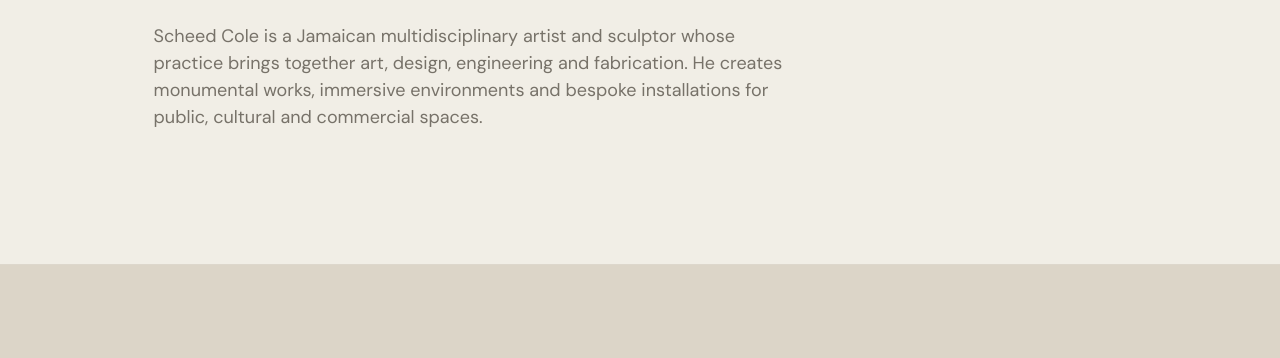
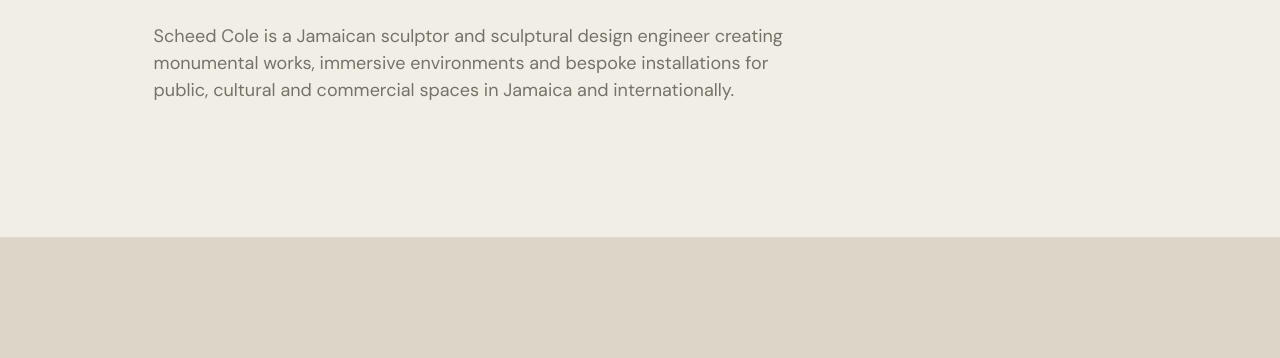
Before and after one commit to nufcreatives-byte/scheedcole, a plain HTML site: page about.html in a window 1280 px wide. Shown: the part 442-800 px from the top of the page. Drawn offline with nearby package versions, Linux system fonts and the light colour scheme; a web font is replaced by a local one.

Commit message:
Update About introduction with international scope

```diff
--- a/about.html
+++ b/about.html
@@ -3,7 +3,7 @@
 <head><meta charset="UTF-8"><meta name="viewport" content="width=device-width,initial-scale=1.0"><meta name="description" content="Learn about Scheed Cole, a Jamaican sculptor and sculptural design engineer creating monumental sculpture, public art, immersive environments and bespoke installations in Jamaica and internationally."><title>About — Scheed Cole</title><link rel="preconnect" href="https://fonts.googleapis.com"><link rel="preconnect" href="https://fonts.gstatic.com" crossorigin><link href="https://fonts.googleapis.com/css2?family=DM+Sans:wght@400;500;600&family=Playfair+Display:ital,wght@0,500;1,500&display=swap" rel="stylesheet"><link rel="stylesheet" href="styles.css"></head>
 <body><header class="site-header"><a class="brand" href="index.html" aria-label="Scheed Cole home">SC<span>.</span></a><nav class="desktop-nav"><a href="work.html">Work</a><a href="capabilities.html">Capabilities</a><a aria-current="page" href="about.html">About</a><a href="press.html">Press</a><a href="index.html#contact">Contact</a></nav><a class="header-cta" href="start-a-project.html"><span class="project-cta-label">Start a Project</span><svg class="project-cta-arrow" viewBox="0 0 20 20" fill="none" stroke="currentColor" stroke-width="1.5" stroke-linecap="square" stroke-linejoin="miter" aria-hidden="true" focusable="false"><path d="M4 16 16 4M5 4h11v11"/></svg></a><button class="menu-toggle" aria-label="Open menu" aria-expanded="false">Menu</button></header>
 <main>
-<section class="page-hero"><p class="eyebrow">About Scheed Cole</p><h1 style="font-family:&quot;DM Sans&quot;,sans-serif;font-weight:400;font-size:clamp(42px,6.5vw,100px);line-height:1.06;letter-spacing:-.045em">Sculpting<br>Jamaican identity.</h1><p>Scheed Cole is a Jamaican multidisciplinary artist and sculptor whose practice brings together art, design, engineering and fabrication. He creates monumental works, immersive environments and bespoke installations for public, cultural and commercial spaces.</p></section>
+<section class="page-hero"><p class="eyebrow">About Scheed Cole</p><h1 style="font-family:&quot;DM Sans&quot;,sans-serif;font-weight:400;font-size:clamp(42px,6.5vw,100px);line-height:1.06;letter-spacing:-.045em">Sculpting<br>Jamaican identity.</h1><p>Scheed Cole is a Jamaican sculptor and sculptural design engineer creating monumental works, immersive environments and bespoke installations for public, cultural and commercial spaces in Jamaica and internationally.</p></section>
 <section class="sustainability"><div class="sustainability-image reveal" style="overflow:hidden"><img src="images/about-studio.jpg" alt="Artist working on the painted details of a life-size portrait sculpture in the studio" loading="lazy" style="display:block;width:100%;height:auto"></div><div class="sustainability-copy reveal"><p class="eyebrow">The practice</p><h2>Where art meets<br><em>engineering.</em></h2><p>For Cole, sculpture extends beyond the object itself. His practice brings together realistic form, industrial fabrication, engineering knowledge, applied art and an understanding of architecture to transform ideas into physical experiences.</p><p>His work ranges from public monuments and cultural portraiture to hotel installations, museum environments, attractions and ambitious custom commissions.</p><blockquote style="margin:32px 0 0;padding:0 0 0 22px;border-left:1px solid currentColor;font-family:&quot;Playfair Display&quot;,Georgia,serif;font-size:clamp(24px,2.7vw,42px);line-height:1.3"><p style="font:inherit;color:inherit;margin:0">“It’s not a sculpture. It’s a message.”</p><cite style="display:block;margin-top:15px;font-family:&quot;DM Sans&quot;,sans-serif;font-size:11px;font-style:normal;letter-spacing:.16em;text-transform:uppercase">Scheed Cole</cite></blockquote></div></section>
 <section class="section"><div class="section-heading reveal"><div><p class="eyebrow">His story</p><h2>Built through<br><em>curiosity and making.</em></h2></div></div><div class="about-story reveal"><p>Trained as an art educator, Cole earned a diploma in Visual Art Education from The Mico Teachers College and spent more than a decade teaching art at secondary level. Long before monumental commissions defined his practice, he was exploring form, materials, props, fabrication and the challenge of making imagined things real.</p><p>That path developed into what Cole describes as <strong>sculptural design engineering</strong>: a multidisciplinary practice that can require him to move between the roles of sculptor, industrial designer, applied artist, fabricator and problem-solver depending on the project.</p><p>Today, his work occupies public spaces, hotels, museums and cultural destinations across Jamaica, while his practice is positioned for commissions internationally.</p></div></section>
 <section id="team" class="sustainability"><div class="sustainability-copy reveal"><p class="eyebrow">A collaborative practice</p><h2>Built <em>together.</em></h2><p>Scheed Cole leads the creative vision, working with a team assembled around the needs of each project. From sculpting and fabrication to painting and installation, every contribution plays a part in bringing the work to life.</p></div><figure class="sustainability-image reveal" style="margin:0;min-height:0;overflow:hidden"><img src="images/scheed-cole-project-team.jpg" alt="Scheed Cole in discussion with the project team beside Together We Rise during construction" width="1206" height="1125" loading="lazy" style="display:block;width:100%;height:auto"><figcaption style="padding-top:12px;font-size:12px;color:var(--muted);font-style:italic">On site during the making of Together We Rise.</figcaption></figure></section>
```
